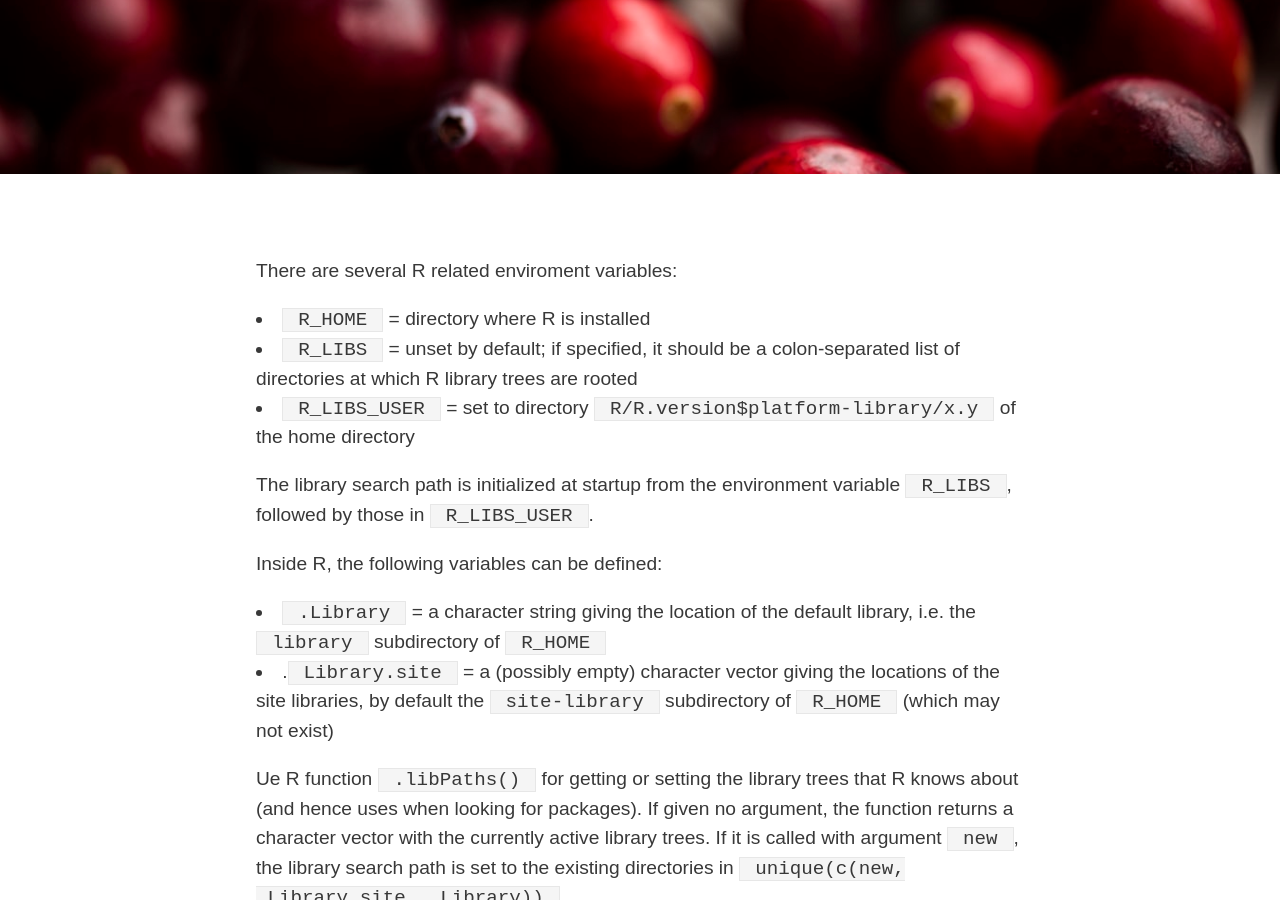
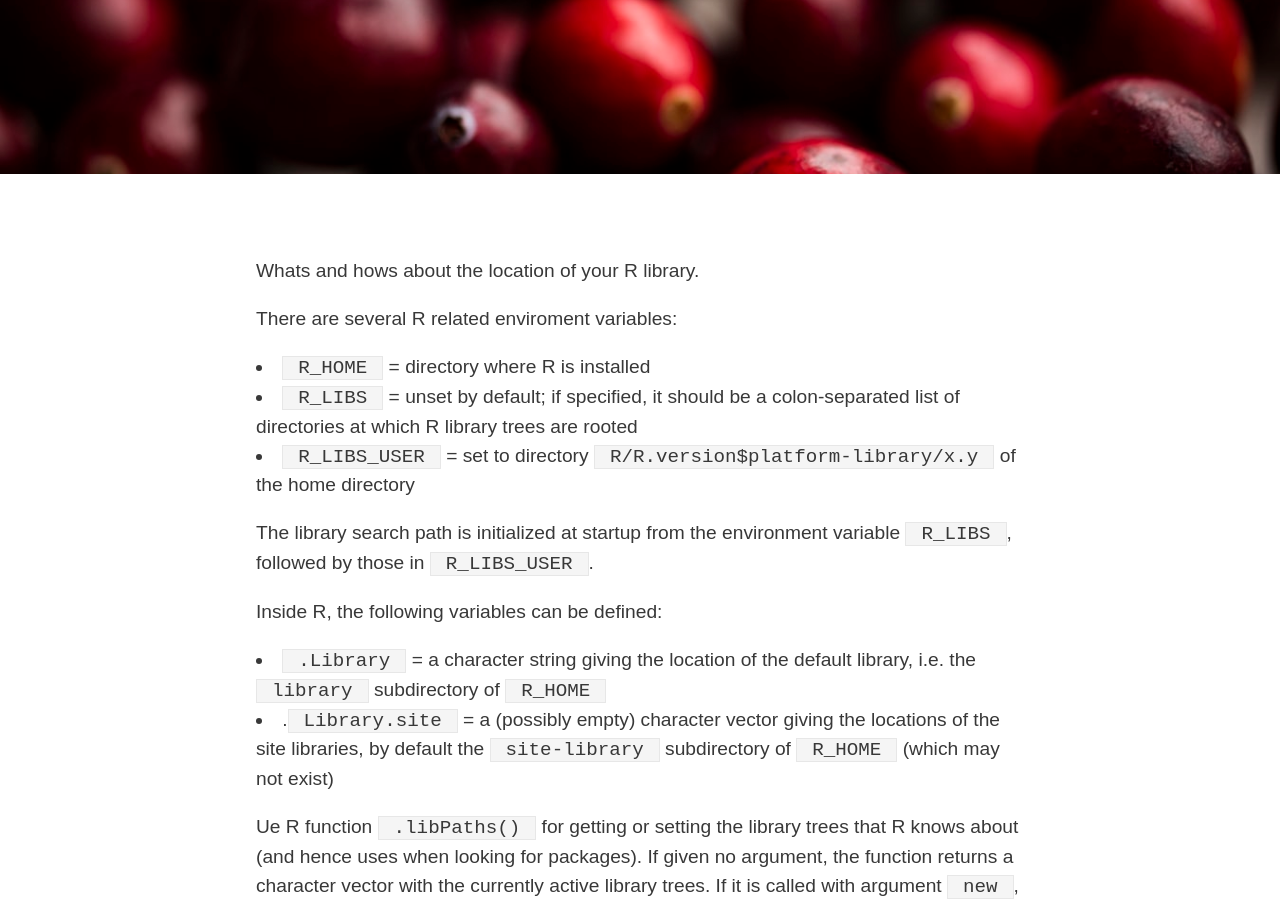
Before and after one commit to anamariaelek/anamariaelek.github.io, a Jekyll site: the page built from _posts/2019-07-29-personal-r-library-on-a-cluster.md, in a window 1280 px wide and 900 px high, scrolled down 374 px. Built offline with Jekyll 4.4.1, drawn with Linux system fonts in a browser that asks for light colours; nearby versions of some CDN libraries; our own code applies the rules of GitHub Pages for plain Markdown files; comment, search, counter and statistics services are not loaded.

Commit message:
personal r lib

```diff
--- a/_posts/2019-07-29-personal-r-library-on-a-cluster.md
+++ b/_posts/2019-07-29-personal-r-library-on-a-cluster.md
@@ -8,6 +8,8 @@ output:
 tags: [R]
 feature-img: "assets/img/2019-07-29-personal-r-library-on-a-cluster/library.jpg"
 ---
+
+Whats and hows about the location of your R library.
 
 There are several R related enviroment variables:
 
```
